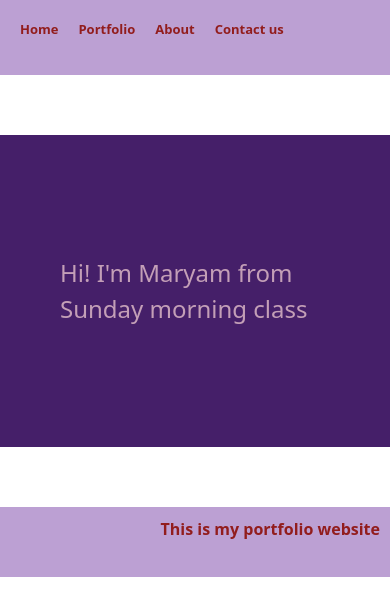
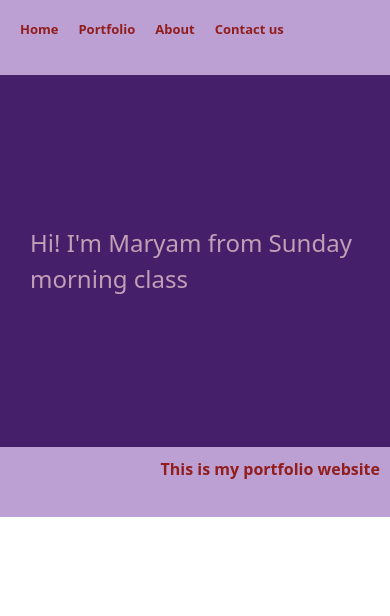
Before and after one commit to maryamkhan00/Q2-assignment3, a Next.js app: page /about in a window 390 px wide. Shown: the top 616 px of the page. Built offline with nearby package versions, Linux system fonts and the light colour scheme.

Commit message:
mobile interface

```diff
--- a/src/app/about/page.tsx
+++ b/src/app/about/page.tsx
@@ -1,6 +1,6 @@
 export default function about(){
     return (
-            <div className="about">
+            <div>
             <h1 className="about"> Hi! I&apos;m Maryam from Sunday morning class</h1>
             </div>
     )
--- a/src/app/contact-us/page.tsx
+++ b/src/app/contact-us/page.tsx
@@ -1,6 +1,6 @@
 export default function contact(){
     return (
-            <div className="contact">
+            <div>
             <h1 className="contactus">You can contact me through my student ID 00142635 </h1>
             </div>
     )
--- a/src/app/globals.css
+++ b/src/app/globals.css
@@ -98,8 +98,8 @@
     font-size: 28px;
     align-items: left;
     margin: 10px;
-    padding-top: 40px;
-    padding-bottom: 40px;
+    padding-top: 100px;
+    padding-bottom: 100px;
   }
 
   .child2 {
@@ -107,14 +107,15 @@
     align-items: right;
   }
 
-  .portfolio, .about, .contact {
+  .portfolio, .about, .contactus {
     padding: 30px;
     font-size: 24px;
   }
 
   .about, .contact {
-    margin-top: 60px;
-    margin-bottom: 60px;
+    padding-top: 150px;
+    padding-bottom: 150px;
+
   }
 
   .Footer {
```
